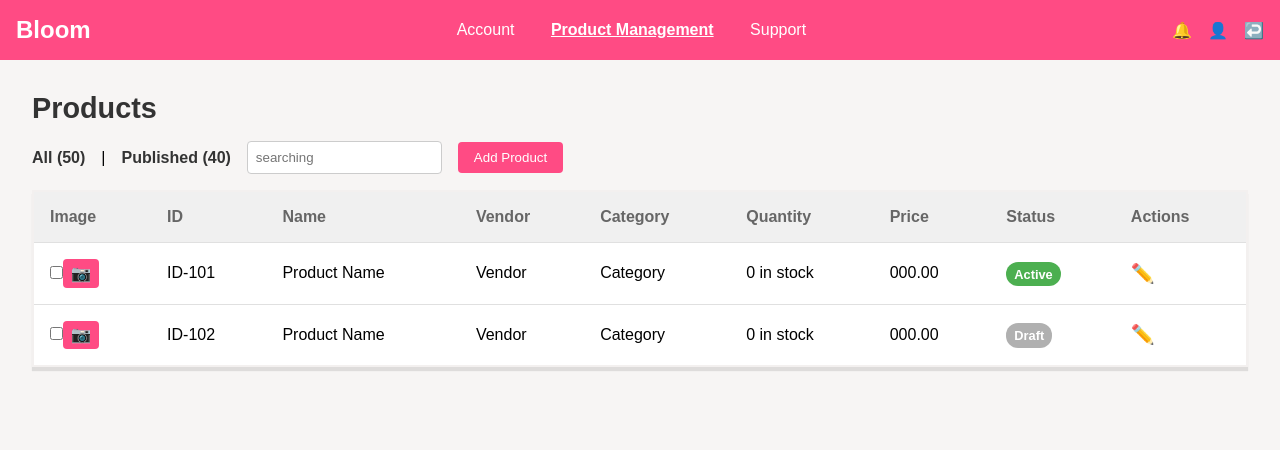
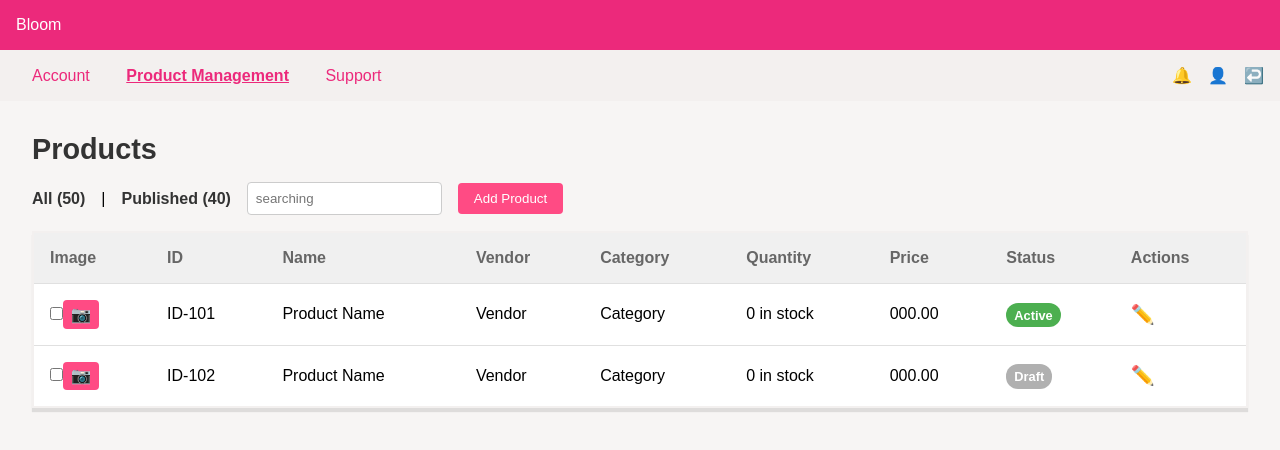
Before and after one commit to Punyawee04/Web-Application, a plain HTML site: page promanage.html in a window 1280 px wide. Drawn offline with Linux system fonts and the light colour scheme.

Commit message:
ploytest2

```diff
--- a/promanage-style.css
+++ b/promanage-style.css
@@ -27,11 +27,11 @@ body {
     justify-content: space-between;
     align-items: center;
     padding: 1rem;
-    background-color: #ff4b84;
+    background-color: #EC297B;
     color: #fff;
 }
 
-.navbar .logo {
+/* .navbar .logo {
     font-size: 1.5rem;
     font-weight: bold;
 }
@@ -43,6 +43,36 @@ body {
 }
 
 .navbar nav a.active {
+    font-weight: bold;
+    text-decoration: underline;
+}
+
+.user-icons {
+    display: flex;
+    gap: 1rem;
+} */
+
+.navbar2 {
+    display: flex;
+    justify-content: space-between;
+    align-items: center;
+    padding: 1rem;
+    background-color: #F3F0EF;
+    color: #fff;
+}
+
+.navbar2 .logo {
+    font-size: 1.5rem;
+    font-weight: bold;
+}
+
+.navbar2 nav a {
+    color: #EC297B;
+    text-decoration: none;
+    margin: 0 1rem;
+}
+
+.navbar2 nav a.active {
     font-weight: bold;
     text-decoration: underline;
 }
--- a/promanage.html
+++ b/promanage.html
@@ -10,6 +10,8 @@
     <header>
         <div class="navbar">
             <div class="logo">Bloom</div>
+        </div>
+        <div class="navbar2">
             <nav>
                 <a href="#account">Account</a>
                 <a href="#product-management" class="active">Product Management</a>
```
